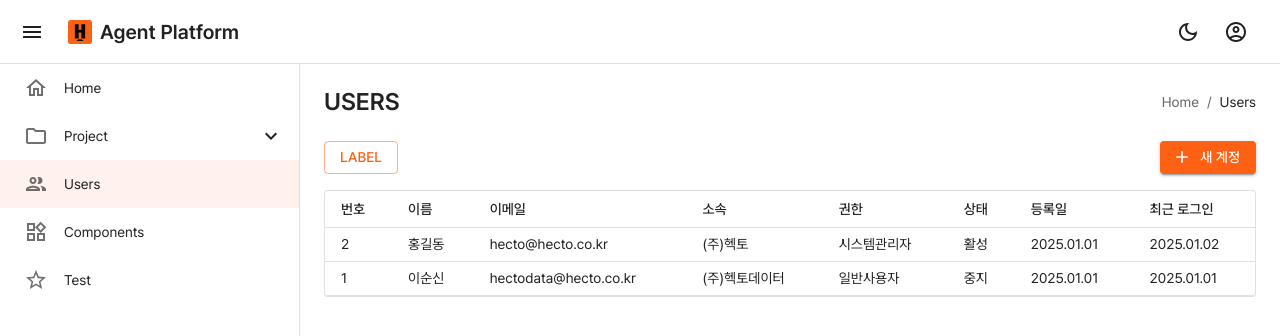
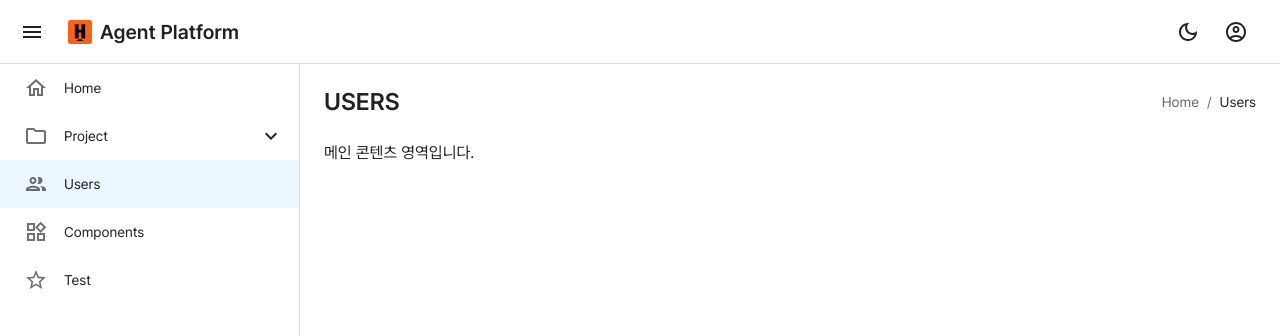
Before and after one commit to kimjaeheebiz/ds2025, a React (Vite) app: page /users in a window 1280 px wide. Shown: the top 336 px of the page. Built offline with nearby package versions, Linux system fonts and the light colour scheme.

Commit message:
페이지 초기화

```diff
--- a/src/pages/test/Test.tsx
+++ b/src/pages/test/Test.tsx
@@ -1,15 +1,5 @@
 import React from 'react';
-import {
-    Box,
-    Stack,
-    Button,
-    Card,
-    CardHeader,
-    CardContent,
-    Typography,
-    CardActions,
-} from '@mui/material';
-import { ChevronLeft, ChevronRight } from '@mui/icons-material';
+import { Box, Typography } from '@mui/material';
 
 // Import page-specific types
 import { TestPageState } from './Test.types';
@@ -29,68 +19,14 @@ export const Test: React.FC = () => {
                     gap: 3,
                 }}
             >
-                <Stack direction="row" spacing={2}>
-                    <Button variant="contained">primary</Button>
-                    <Button variant="contained" color="secondary">
-                        secondary
-                    </Button>
-                    <Button
-                        variant="outlined"
-                        color="success"
-                        startIcon={<ChevronLeft />}
-                        endIcon={<ChevronRight />}
-                    >
-                        success
-                    </Button>
-                </Stack>
-                <Stack direction="row" spacing={3}>
-                    <Card
-                        elevation={3}
-                        variant="elevation"
-                        sx={{
-                            width: '400px',
-                        }}
-                    >
-                        <CardHeader title="카드 제목입니다." subheader="카드 서브 제목입니다." />
-                        <CardContent>
                 <Typography
-                                variant="body2"
+                    variant="body1"
                     sx={{
                         color: 'text.primary',
                     }}
                 >
-                                이건 카드 내용입니다.
+                    메인 콘텐츠 영역입니다.
                 </Typography>
-                        </CardContent>
-                        <CardActions>
-                            <Button>Action</Button>
-                            <Button>Action</Button>
-                        </CardActions>
-                    </Card>
-                    <Card
-                        elevation={0}
-                        variant="outlined"
-                        sx={{
-                            flex: 1,
-                        }}
-                    >
-                        <CardHeader title="카드 제목입니다." subheader="카드 서브 제목입니다." />
-                        <CardContent>
-                            <Typography
-                                variant="body2"
-                                sx={{
-                                    color: 'text.primary',
-                                }}
-                            >
-                                카드 내용입니다.
-                            </Typography>
-                        </CardContent>
-                        <CardActions>
-                            <Button>Action</Button>
-                            <Button>Action</Button>
-                        </CardActions>
-                    </Card>
-                </Stack>
             </Box>
         </Box>
     );
--- a/src/pages/users/Users.tsx
+++ b/src/pages/users/Users.tsx
@@ -1,17 +1,5 @@
 import React from 'react';
-import {
-    Box,
-    Stack,
-    Button,
-    TableContainer,
-    Paper,
-    Table,
-    TableHead,
-    TableRow,
-    TableCell,
-    TableBody,
-} from '@mui/material';
-import { Add } from '@mui/icons-material';
+import { Box, Typography } from '@mui/material';
 
 // Import page-specific types
 import { UsersPageState } from './Users.types';
@@ -31,66 +19,14 @@ export const Users: React.FC = () => {
                     gap: 2,
                 }}
             >
-                <Stack
-                    direction="row"
-                    spacing={10}
-                    alignItems="center"
-                    justifyContent="space-between"
+                <Typography
+                    variant="body1"
                     sx={{
-                        justifyContent: 'space-between',
-                        alignItems: 'center',
+                        color: 'text.primary',
                     }}
                 >
-                    <Button variant="outlined">Label</Button>
-                    <Button variant="contained" startIcon={<Add />}>
-                        새 계정
-                    </Button>
-                </Stack>
-                <TableContainer
-                    component={Paper}
-                    elevation={0}
-                    variant="outlined"
-                    sx={{
-                        backgroundColor: 'background.paper-elevation-0',
-                    }}
-                >
-                    <Table size="small">
-                        <TableHead>
-                            <TableRow>
-                                <TableCell>번호</TableCell>
-                                <TableCell>이름</TableCell>
-                                <TableCell>이메일</TableCell>
-                                <TableCell>소속</TableCell>
-                                <TableCell>권한</TableCell>
-                                <TableCell>상태</TableCell>
-                                <TableCell>등록일</TableCell>
-                                <TableCell>최근 로그인</TableCell>
-                            </TableRow>
-                        </TableHead>
-                        <TableBody>
-                            <TableRow>
-                                <TableCell>2</TableCell>
-                                <TableCell>홍길동</TableCell>
-                                <TableCell>hecto@hecto.co.kr</TableCell>
-                                <TableCell>(주)헥토</TableCell>
-                                <TableCell>시스템관리자</TableCell>
-                                <TableCell>활성</TableCell>
-                                <TableCell>2025.01.01</TableCell>
-                                <TableCell>2025.01.02</TableCell>
-                            </TableRow>
-                            <TableRow>
-                                <TableCell>1</TableCell>
-                                <TableCell>이순신</TableCell>
-                                <TableCell>hectodata@hecto.co.kr</TableCell>
-                                <TableCell>(주)헥토데이터</TableCell>
-                                <TableCell>일반사용자</TableCell>
-                                <TableCell>중지</TableCell>
-                                <TableCell>2025.01.01</TableCell>
-                                <TableCell>2025.01.01</TableCell>
-                            </TableRow>
-                        </TableBody>
-                    </Table>
-                </TableContainer>
+                    메인 콘텐츠 영역입니다.
+                </Typography>
             </Box>
         </Box>
     );
--- a/src/theme/generated/theme.dark.json
+++ b/src/theme/generated/theme.dark.json
@@ -1849,7 +1849,7 @@
     "mode": "dark",
     "primary": {
       "light": "#ff9061",
-      "main": "#ff6114",
+      "main": "#0291fe",
       "dark": "#e65509",
       "contrastText": "#000000"
     },
--- a/src/theme/generated/theme.light.json
+++ b/src/theme/generated/theme.light.json
@@ -1849,7 +1849,7 @@
     "mode": "light",
     "primary": {
       "light": "#ff9061",
-      "main": "#ff6114",
+      "main": "#0291fe",
       "dark": "#e65509",
       "contrastText": "#ffffff"
     },
```
Lines whose indentation alone changed are shown as unchanged.
